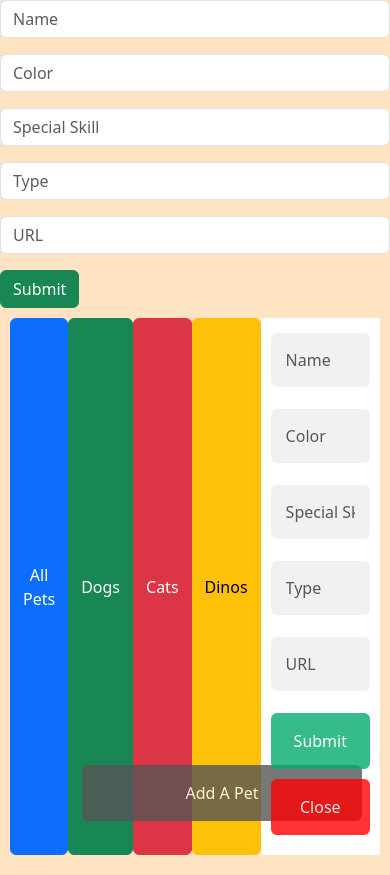
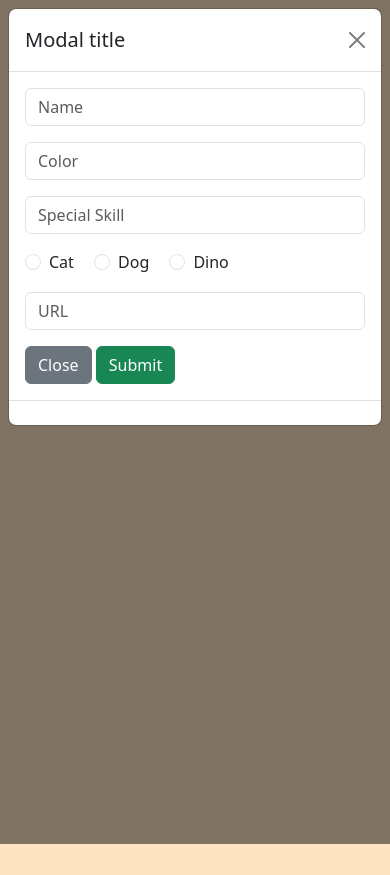
Before and after one commit to brantleyrecs/LAB-pet-adoption, a plain HTML site: page index.html in a window 390 px wide. Both pictures are taken after a click on the button "Add A Pet". After the commit the page ends 844 px from the top, so only its background shows below. Drawn offline with nearby package versions, Linux system fonts and the light colour scheme.

Commit message:
form update

```diff
--- a/index.html
+++ b/index.html
@@ -10,61 +10,62 @@
   <link rel="stylesheet" href="main.css">
 </head>
 <body>
-  <form>
-    <div class="mb-3">
-      <!-- <label for="formGroupExampleInput" class="form-label">Name</label> -->
-      <input type="text" class="form-control" id="name" placeholder="Name">
-    </div>
-    <div class="mb-3">
-      <!-- <label for="formGroupExampleInput2" class="form-label">Color</label> -->
-      <input type="text" class="form-control" id="color" placeholder="Color">
-    </div>
-    <div class="mb-3">
-      <!-- <label for="formGroupExampleInput" class="form-label">Special Skills</label> -->
-      <input type="text" class="form-control" id="specialSkill" placeholder="Special Skill">
-    </div>
-    <div class="mb-3">
-      <!-- <label for="formGroupExampleInput2" class="form-label">Type</label> -->
-      <input type="text" class="form-control" id="type" placeholder="Type">
-    </div>
-    <div class="mb-3">
-      <!-- <label for="formGroupExampleInput2" class="form-label">URL</label> -->
-      <input type="url" class="form-control" id="url" placeholder="URL">
-    </div>
-    <button type="submit" class="btn btn-success">Submit</button>
-  </form>
+
   <div id="btn">
     <button id="all-pets" type="button" class="btn btn-primary">All Pets</button>
     <button id="dogs" type="button" class="btn btn-success">Dogs</button>
     <button id="cats" type="button" class="btn btn-danger">Cats</button>
     <button id="dinos" type="button" class="btn btn-warning">Dinos</button>
-    <button id="addPet" class="btn btn-info open-button" onclick="openForm()">Add A Pet</button>
-    <div class="for-popup" id="myForm">
-      <form action="/action_page.php" class="form-container">
+    <button id="addPet" class="btn btn-info open-button" data-bs-toggle="modal" data-bs-target="#exampleModal">Add A Pet</button>
+    <div class="modal fade" id="exampleModal" tabindex="-1" aria-labelledby="exampleModalLabel" aria-hidden="true">
+      <div class="modal-dialog">
+        <div class="modal-content">
+          <div class="modal-header">
+            <h1 class="modal-title fs-5" id="exampleModalLabel">Modal title</h1>
+            <button type="button" class="btn-close" data-bs-dismiss="modal" aria-label="Close"></button>
+          </div>
+          <div class="modal-body">
+            <form>
               <div class="mb-3">
-          <!-- <label for="formGroupExampleInput" class="form-label">Name</label> -->
                 <input type="text" class="form-control" id="name" placeholder="Name">
               </div>
               <div class="mb-3">
-          <!-- <label for="formGroupExampleInput2" class="form-label">Color</label> -->
                 <input type="text" class="form-control" id="color" placeholder="Color">
               </div>
               <div class="mb-3">
-          <!-- <label for="formGroupExampleInput" class="form-label">Special Skills</label> -->
                 <input type="text" class="form-control" id="specialSkill" placeholder="Special Skill">
               </div>
+              <div class="mb-3" id="type">
+                <!-- <input type="text" class="form-control" id="type" placeholder="Type"> -->
+                <div class="form-check form-check-inline">
+                  <input class="form-check-input" type="radio" name="inlineRadioOptions" id="type" value="cat">
+                  <label class="form-check-label" for="inlineRadio1">Cat</label>
+                </div>
+                <div class="form-check form-check-inline">
+                  <input class="form-check-input" type="radio" name="inlineRadioOptions" id="type" value="dog">
+                  <label class="form-check-label" for="inlineRadio2">Dog</label>
+                </div>
+                <div class="form-check form-check-inline">
+                  <input class="form-check-input" type="radio" name="inlineRadioOptions" id="type" value="dino">
+                  <label class="form-check-label" for="inlineRadio3">Dino</label>
+                </div>
+              </div>
+
               <div class="mb-3">
-          <!-- <label for="formGroupExampleInput2" class="form-label">Type</label> -->
-          <input type="text" class="form-control" id="type" placeholder="Type">
-        </div>
-        <div class="mb-3">
-          <!-- <label for="formGroupExampleInput2" class="form-label">URL</label> -->
                 <input type="url" class="form-control" id="url" placeholder="URL">
               </div>
+              <button type="close" class="btn btn-secondary" data-bs-dismiss="modal">Close</button>
               <button type="submit" class="btn btn-success">Submit</button>
-        <button type="close" onclick="closeForm()" class="btn btn-success close">Close</button>
             </form>
           </div>
+          <div class="modal-footer">
+
+          </div>
+        </div>
+      </div>
+    </div>
+
+
   </div>
   <div id="app"></div>
   <script src="https://cdn.jsdelivr.net/npm/bootstrap@5.3.0-alpha3/dist/js/bootstrap.bundle.min.js"
--- a/main.css
+++ b/main.css
@@ -10,7 +10,7 @@ body {
   margin: 10px;
 }
 
-{box-sizing: border-box;}
+/* {box-sizing: border-box;}
 
 .open-button {
   background-color: #555;
@@ -70,7 +70,7 @@ body {
 
 .form-container .btn:hover, .open-button:hover {
   opacity: 1;
-}
+} */
 
 #app {
   display: flex;
--- a/main.js
+++ b/main.js
@@ -276,24 +276,8 @@ const filter = (array, typeString) => {
   return typeArray
 }
 
-// id: 1,
-//     name: "Dusty",
-//     color: "Green",
-//     specialSkill: "Gives sincere apologies.",
-//     type: "cat",
-//     imageUrl: "http://kittentoob.com/wp-content/uploads/2015/06/funny-cat-with-a-towel.jpg",
+const form = document.querySelector('form')
 
-function openForm() {
-  document.getElementById("myForm").style.display = "block"
-}
-
-function closeForm() {
-  document.getElementById("myForm").style.display = "none"
-}
-
-// 1. select/target the form on the DOM
-const form = document.querySelector('form')
-// 2. create a function that grabs all the values from the form, pushes the new object to the array, then repaints the DOM with the new teammate
 const newPet = (e) => {
   e.preventDefault();
 
@@ -310,8 +294,12 @@ const newPet = (e) => {
   cardsOnDom(pets)
   form.reset()
 }
-// 3. Add an event listener for the form submit and pass it the function (callback)
+
 form.addEventListener('submit', newPet)
+
+const myModal = document.getElementById('myModal')
+const myInput = document.getElementById('myInput')
+
 
 const app = document.querySelector("#app")
 
@@ -347,3 +335,7 @@ dinosButton.addEventListener('click', () => {
   const dinoPets = filter(pets, 'dino')
   cardsOnDom(dinoPets)
 })
+
+myModal.addEventListener('shown.bs.modal', () => {
+  myInput.focus()
+})
```
Lines whose indentation alone changed are shown as unchanged.
